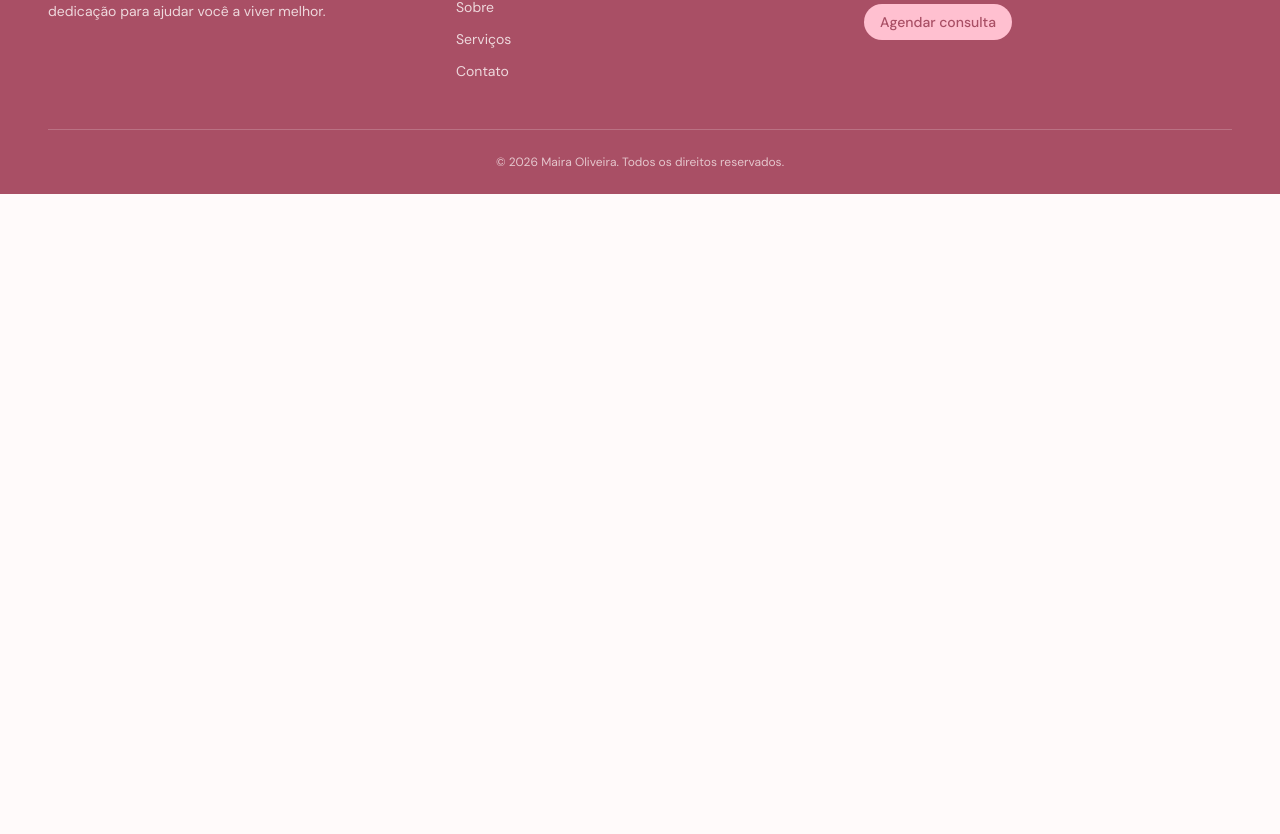
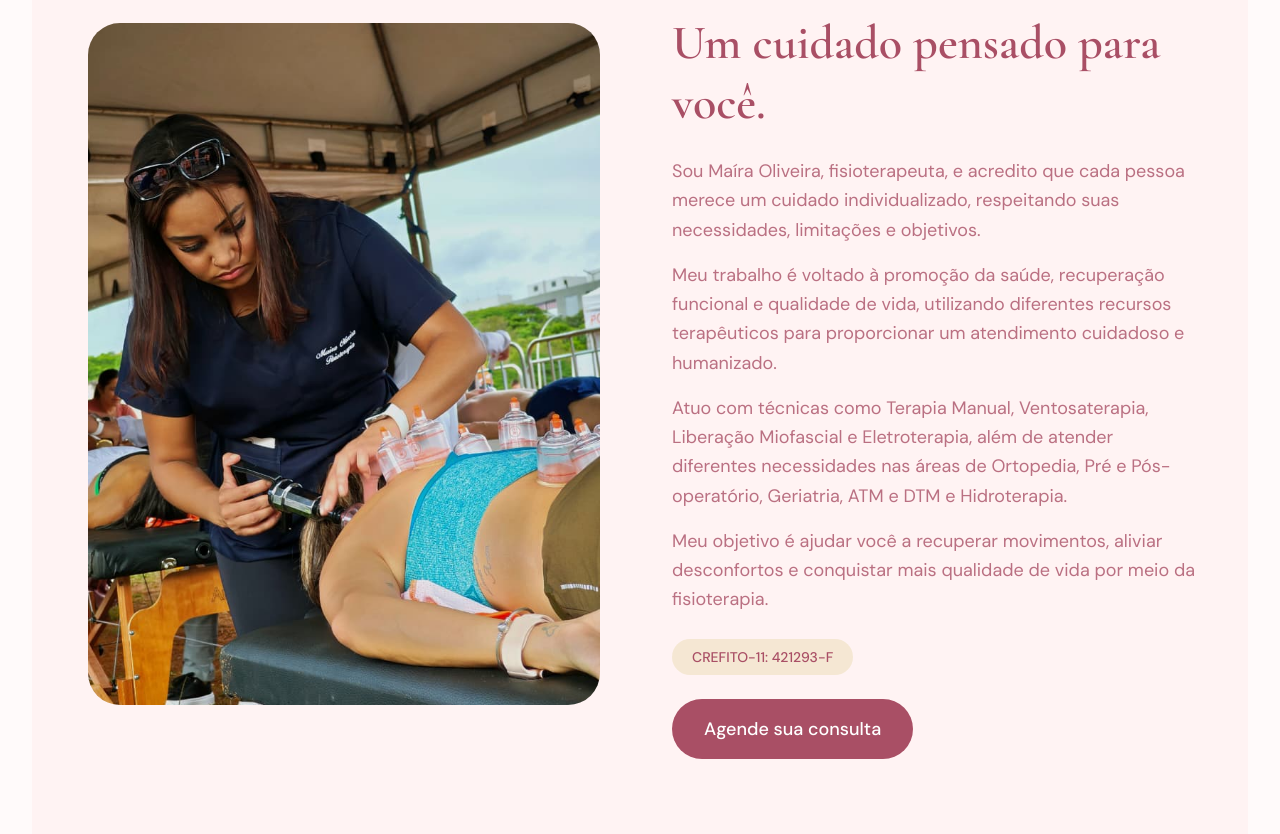
Before and after one commit to Jbsam159/Site-Institucional-Maira-Fisioterapeuta, a Next.js app: page / in a window 1280 px wide. Shown: the part 1106-1940 px from the top of the page. Before the commit the page ends 1300 px from the top, so only its background shows below. Built offline with nearby package versions, Linux system fonts and the light colour scheme.

Commit message:
criado secao sobre mim

```diff
--- a/src/app/page.tsx
+++ b/src/app/page.tsx
@@ -1,5 +1,6 @@
 import { WhatsAppButton } from '@/components/layout/whatsapp-button';
 import { HeroSection } from '@/components/sections/hero-section';
+import { AboutSection } from '@/components/sections/about-section';
 
 export default function Home() {
   return (
@@ -7,7 +8,7 @@ export default function Home() {
       <main className="flex min-h-screen flex-col items-center justify-center gap-6 bg-brand-background p-8">
 
         <HeroSection/>
-
+        <AboutSection />
       </main>
 
       <WhatsAppButton />
--- /dev/null
+++ b/src/components/sections/about-section.tsx
@@ -0,0 +1,87 @@
+
+import Image from 'next/image';
+
+import { Container } from '@/components/ui/container';
+import { ButtonLink } from '@/components/ui/button-link';
+
+import { WHATSAPP_URL } from '@/constants/contact';
+
+export function AboutSection() {
+  return (
+    <section
+      id="sobre"
+      className="bg-brand-light/30 py-16 md:py-24"
+    >
+      <Container>
+        <div className="grid items-center gap-12 md:grid-cols-2 lg:gap-16">
+
+          {/* Fotografia */}
+          <div className="relative mx-auto aspect-[3/4] w-full max-w-lg overflow-hidden rounded-[2rem]">
+            <Image
+              src="/images/maira-trabalhando-1.jpeg"
+              alt="Maíra Oliveira, fisioterapeuta"
+              fill
+              sizes="(max-width: 768px) 100vw, 50vw"
+              className="object-cover"
+            />
+          </div>
+
+          {/* Apresentação */}
+          <div className="flex flex-col items-center gap-6 text-center md:items-start md:text-left">
+
+            <span className="font-sans text-sm font-semibold uppercase tracking-[0.2em] text-brand-rose">
+              Sobre mim
+            </span>
+
+            <h2 className="font-heading text-4xl font-semibold leading-tight text-brand-rose sm:text-5xl">
+              Um cuidado pensado para você.
+            </h2>
+
+            <div className="flex flex-col gap-4 font-sans text-base leading-relaxed text-brand-rose/80 md:text-lg">
+              <p>
+                Sou Maíra Oliveira, fisioterapeuta, e acredito que
+                cada pessoa merece um cuidado individualizado,
+                respeitando suas necessidades, limitações e objetivos.
+              </p>
+
+              <p>
+                Meu trabalho é voltado à promoção da saúde,
+                recuperação funcional e qualidade de vida,
+                utilizando diferentes recursos terapêuticos para
+                proporcionar um atendimento cuidadoso e humanizado.
+              </p>
+
+              <p>
+                Atuo com técnicas como Terapia Manual, Ventosaterapia,
+                Liberação Miofascial e Eletroterapia, além de atender
+                diferentes necessidades nas áreas de Ortopedia,
+                Pré e Pós-operatório, Geriatria, ATM e DTM e Hidroterapia.
+              </p>
+
+              <p>
+                Meu objetivo é ajudar você a recuperar movimentos,
+                aliviar desconfortos e conquistar mais qualidade
+                de vida por meio da fisioterapia.
+              </p>
+            </div>
+
+            {/* Registro profissional */}
+            <p className="w-fit rounded-full bg-brand-nude/60 px-5 py-2 font-sans text-sm font-medium text-brand-rose">
+              CREFITO-11: 421293-F
+            </p>
+
+            <ButtonLink
+              href={WHATSAPP_URL}
+              target="_blank"
+              rel="noopener noreferrer"
+              size="lg"
+            >
+              Agende sua consulta
+            </ButtonLink>
+
+          </div>
+        </div>
+      </Container>
+    </section>
+  );
+}
```
Also changed, not shown: public/images/maira-trabalhando-1.jpeg (renamed from public/images/WhatsApp Image 2026-11-06 at 17.28.34 (4).jpeg), 1 other file (tests, documents, lock files or other folders).
